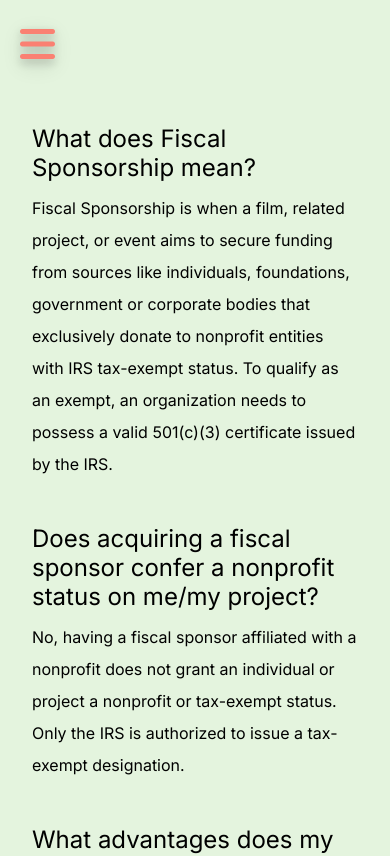
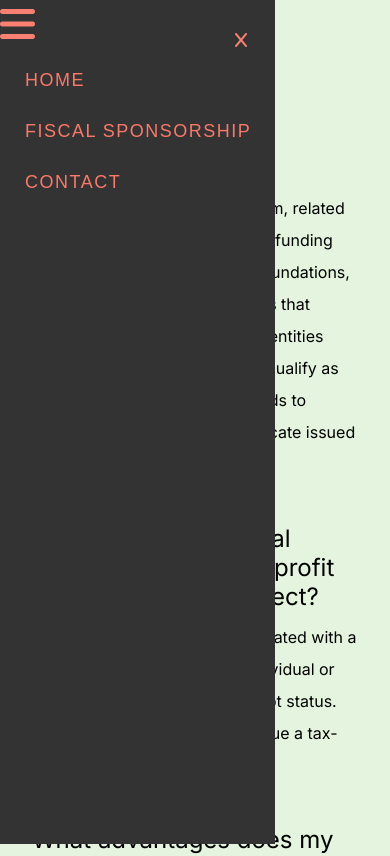
Before and after one commit to elise213/ricky2, a Next.js app: page /fiscalFAQ in a window 390 px wide. Shown: the top 856 px of the page. Built offline with nearby package versions, Linux system fonts and the light colour scheme; a web font is replaced by a local one.

Commit message:
progress

```diff
--- a/app/components/Navbar.js
+++ b/app/components/Navbar.js
@@ -1,11 +1,13 @@
 import React, { useState, useEffect } from "react";
 import Link from "next/link";
 import styles from "../styles/navbar.css";
+import EmailList from "./EmailList";
 import Contact from "./Contact";
 
 const Navbar = () => {
-  const [isNavOpen, setIsNavOpen] = useState(false);
+  const [isNavOpen, setIsNavOpen] = useState(true);
   const [showContactModal, setShowContactModal] = useState(false);
+  const [isLargeScreen, setIsLargeScreen] = useState(window.innerWidth > 900);
 
   const toggleNav = () => {
     setIsNavOpen(!isNavOpen);
@@ -16,32 +18,56 @@ const Navbar = () => {
   };
 
   useEffect(() => {
+    const handleResize = () => {
+      setIsLargeScreen(window.innerWidth > 900);
+    };
+
+    window.addEventListener("resize", handleResize);
+
+    return () => {
+      window.removeEventListener("resize", handleResize);
+    };
+  }, []);
+
+  useEffect(() => {
+    if (isLargeScreen) {
+      setIsNavOpen(true); // Always open if it's a large screen
+    }
+  }, [isLargeScreen]);
+
+  useEffect(() => {
+    if (!isLargeScreen) {
       const handleClickOutside = (event) => {
         const nav = document.querySelector(".new-navbar");
         if (nav && !nav.contains(event.target) && isNavOpen) {
           setIsNavOpen(false);
         }
       };
-
       document.addEventListener("click", handleClickOutside);
       return () => {
         document.removeEventListener("click", handleClickOutside);
       };
-  }, [isNavOpen]);
+    }
+  }, [isNavOpen, isLargeScreen]);
 
   useEffect(() => {
     const body = document.body;
-    if (isNavOpen || showContactModal) {
+    if ((!isLargeScreen && isNavOpen) || showContactModal) {
       body.classList.add("no-scroll");
     } else {
       body.classList.remove("no-scroll");
     }
-  }, [isNavOpen, showContactModal]);
+  }, [isNavOpen, showContactModal, isLargeScreen]);
 
   return (
-    <div>
+    <div className="nav-container">
+      <nav className={`new-navbar ${isNavOpen ? "open" : ""}`}>
+        {!isLargeScreen && (
           <div className="menu-icon" onClick={toggleNav}>
-        <div className="open-icon" onClick={() => setIsNavOpen(true)}>
+            <div
+              className={`open-icon ${!isNavOpen ? "closed" : ""}`}
+              onClick={() => setIsNavOpen(true)}
+            >
               <i className="fas fa-bars"></i>
             </div>
             <div className={`close-icon ${isNavOpen ? "open" : ""}`}>
@@ -50,23 +76,14 @@ const Navbar = () => {
               </span>
             </div>
           </div>
-      <nav className={`new-navbar ${isNavOpen ? "open" : ""}`}>
+        )}
+
         <div className={`navbar-content ${isNavOpen ? "open" : ""}`}>
           <span className="nav-item" onClick={() => setIsNavOpen(false)}>
             <Link href="/" passHref className="nav-item">
               HOME
             </Link>
           </span>
-          {/* <span className="nav-item" onClick={() => setIsNavOpen(false)}>
-            <Link href="/screenings" passHref className="nav-item">
-              SCREENINGS AND EVENTS
-            </Link>
-          </span> */}
-          {/* <span className="nav-item" onClick={() => setIsNavOpen(false)}>
-            <Link href="/workshops" passHref className="nav-item">
-              WORKSHOPS & CLASSES
-            </Link>
-          </span> */}
 
           <span className="nav-item" onClick={() => setIsNavOpen(false)}>
             <Link href="/fiscal" passHref className="nav-item">
@@ -88,7 +105,20 @@ const Navbar = () => {
               ABOUT
             </Link>
           </span> */}
+          {/* <span className="nav-item" onClick={() => setIsNavOpen(false)}>
+                <Link href="/screenings" passHref className="nav-item">
+                  SCREENINGS AND EVENTS
+                </Link>
+              </span> */}
+          {/* <span className="nav-item" onClick={() => setIsNavOpen(false)}>
+                <Link href="/workshops" passHref className="nav-item">
+                  WORKSHOPS & CLASSES
+                </Link>
+              </span> */}
         </div>
+        {isLargeScreen && (
+          <img src="/img/logo2.png" alt="CCEA Logo" className="navbar-logo" />
+        )}
       </nav>
 
       {showContactModal && (
--- a/app/globals.css
+++ b/app/globals.css
@@ -85,7 +85,7 @@ main {
 }
 
 .about {
-  margin: 0px 200px;
+  margin: 0px 150px;
   text-align: justify;
   max-width: 700px;
 }
@@ -93,7 +93,7 @@ main {
 .about span {
   font-family: "Urbanist", sans-serif;
   line-height: 2;
-  font-size: 22px;
+  font-size: 18px;
   letter-spacing: 1.2px;
   font-weight: 400;
 }
@@ -197,18 +197,11 @@ textarea {
   padding: 0;
 }
 
-@media screen and (max-width: 1100px) {
-  .about {
-    margin: 0px 150px !important;
-  }
-}
-
 #contactTextArea {
   min-height: 100px;
 }
 
 .movie-scroll-labels {
-  margin-top: 120px;
   display: flex;
   justify-content: center;
 }
@@ -247,7 +240,24 @@ textarea {
 .scroll-search-results::-webkit-scrollbar-thumb {
   background: transparent;
 }
-@media screen and (max-width: 900px) {
+
+.screenings-div {
+  margin-top: 50px;
+}
+
+@media screen and (max-width: 1300px) {
+  .movie-scroll-labels p {
+    font-size: 35px !important;
+  }
+}
+
+@media screen and (max-width: 1100px) {
+  .about {
+    margin: 0px 150px !important;
+  }
+}
+
+@media screen and (max-width: 1000px) {
   .about {
     margin: 0 80px !important;
   }
@@ -257,7 +267,7 @@ textarea {
   }
 
   .movie-scroll-labels p {
-    font-size: 35px !important;
+    font-size: 30px !important;
   }
 
   .movie-scroll-labels {
--- a/app/styles/emailList.css
+++ b/app/styles/emailList.css
@@ -70,9 +70,5 @@
 }
 
 .email-logo {
-  width: 200px;
-  /* position: absolute; */
-  /* z-index: 9999; */
-  /* top: -78px; */
-  /* right: 25px; */
+  width: 150px;
 }
--- a/app/styles/highlights.css
+++ b/app/styles/highlights.css
@@ -8,7 +8,7 @@
   border-radius: 3%;
   position: relative;
   padding: 10px;
-  width: 200px;
+  width: 170px;
   height: 200px;
 }
 
--- a/app/styles/navbar.css
+++ b/app/styles/navbar.css
@@ -1,43 +1,33 @@
 @import url("https://cdnjs.cloudflare.com/ajax/libs/font-awesome/6.0.0-beta3/css/all.min.css");
 
-.navbar {
-  min-height: 60px;
-  font-family: "Urbanist", sans-serif;
-  background-color: transparent;
-  margin: 0 0 40px 0;
-  box-sizing: border-box;
-  align-items: center;
-  width: 100vw;
+.no-scroll {
+  overflow: hidden;
+  height: 100%;
 }
 
-.nav-content {
-  display: flex;
-  justify-content: space-around;
-  font-family: "Urbanist", sans-serif;
-  position: absolute;
-  top: 40px;
+.nav-container {
+  width: 100%;
 }
 
 .new-navbar {
-  width: 275px;
-  position: fixed;
-  top: 0;
-  left: -275px;
-  height: 100%;
-  background-color: #333;
+  display: flex;
+  justify-content: space-between;
   transition: left 0.3s ease;
-  z-index: 10000;
 }
 
 .new-navbar.open {
   left: 0;
+  background-color: rgb(228, 244, 222);
 }
 
 .navbar-content {
   display: flex;
-  flex-direction: column;
-  align-items: flex-start;
-  padding: 100px 20px 20px 20px;
+  align-items: center;
+  padding: 20px;
+}
+
+.navbar-content.open {
+  display: flex;
 }
 
 .active {
@@ -51,7 +41,6 @@
   color: var(--color1);
   text-decoration: none;
   font-size: 18px;
-  justify-self: center;
   z-index: 999;
   margin-bottom: 20px;
 }
@@ -59,7 +48,7 @@
 .nav-item:hover,
 .nav-item a:hover {
   cursor: pointer;
-  color: lightgreen !important;
+  color: lightgreen;
 }
 
 .nav-btn:active {
@@ -68,67 +57,41 @@
   color: #ffc400;
 }
 
+.navbar-logo {
+  height: 70px;
+  margin: 20px 30px;
+}
+
 .navbar-logo:hover {
   cursor: pointer;
 }
 
-.navbar-logo {
-  height: 100%;
-  object-fit: cover;
+.icons {
+  color: white;
 }
 
-.icons {
-  color: white !important;
-}
-
-@media screen and (max-width: 900px) {
-  .navbar-collapse {
-    flex-basis: 100%;
-    flex-grow: 1;
-    display: flex;
-    align-items: flex-end !important;
-    flex-direction: column;
-    padding: 5px;
-  }
-
-  .nav-content {
-    flex-direction: column !important;
-  }
-
-  .navbar {
-    border: none !important;
-    margin: 0px !important;
-  }
+.nav-item {
+  margin: 0 20px;
 }
 
 .close-icon,
 .open-icon {
   position: absolute;
+  left: -40px;
+  top: 30px;
+  transition: left 0.3s ease !important;
+  z-index: 100001;
   color: salmon;
-  /* color: rgb(249, 226, 199); */
-  text-shadow: 0 4px 8px rgba(0, 0, 0, 0.2), 0 6px 20px rgba(0, 0, 0, 0.19);
-}
-
-.close-icon {
-  font-size: 30px;
-  left: -40px;
-  top: 55px;
-  z-index: 10001;
-  transition: left 0.3s ease;
-  /* margin-top: 35px; */
 }
 
 .close-icon.open {
-  left: 210px;
+  left: 200px;
+  transition: left 0.3s ease;
 }
 
-.open-icon {
-  top: 5px;
-  left: 15px;
-  font-size: 60px !important;
-  font-weight: bolder;
-  z-index: 1009;
-  margin: 20px;
+.open-icon.closed {
+  left: 300px;
+  transition: left 0.3s ease;
 }
 
 .modal-contact {
@@ -138,12 +101,9 @@
   height: 100vh;
   width: 100vw;
   position: fixed;
-  z-index: 9999;
+  z-index: 9998;
+  background-color: rgba(128, 128, 128, 1);
   border: none;
-  background-color: rgba(128, 128, 128, 1);
-  z-index: 9998;
-  top: 0;
-  left: 0;
 }
 
 .modal-open {
@@ -162,7 +122,6 @@
 .close-div {
   display: flex;
   justify-content: flex-end;
-  flex-grow: 1;
 }
 
 .close {
@@ -181,19 +140,105 @@
   cursor: pointer;
 }
 
+@media screen and (max-width: 900px) {
+  .new-navbar {
+    width: 275px !important;
+    position: fixed;
+    top: 0;
+    left: -275px !important;
+    height: 100%;
+    z-index: 10000;
+    display: flex;
+    justify-content: flex-start;
+    transition: left 0.3s ease;
+  }
+
+  .new-navbar.open {
+    background-color: #333;
+    left: 0 !important;
+    transition: left 0.3s ease;
+  }
+
+  .navbar-content {
+    flex-direction: column;
+    padding: 5px;
+    align-items: flex-start !important;
+    margin: 50px 0 0 20px;
+  }
+
+  .nav-item {
+    margin: 15px 0;
+  }
+
+  .nav-container {
+    height: 100vh;
+    position: absolute;
+  }
+
+  .close-icon,
+  .open-icon {
+    left: -40px;
+  }
+
+  .close-icon.open {
+    left: 235px;
+  }
+
+  .open-icon.closed {
+    left: 300px;
+  }
+}
+
 @media screen and (max-width: 1000px) {
   .open-icon {
-    font-size: 40px !important;
+    font-size: 40px;
+  }
+}
+
+@media screen and (max-width: 900px) {
+  .nav-container {
+    height: 100vh;
+    position: absolute;
+  }
+
+  .new-navbar.open {
+    left: 0;
+    background-color: #333;
+  }
+
+  .navbar-content {
+    flex-direction: column;
+    padding: 5px;
+  }
+
+  .nav-item {
+    margin: 15px 0;
+  }
+
+  .close-icon,
+  .open-icon {
+    transition: left 0.3s ease;
+  }
+
+  .close-icon {
+    left: -40px !important;
+  }
+
+  .close-icon.open {
+    left: 235px !important;
+  }
+
+  .open-icon.closed {
+    left: 300px !important;
   }
 }
 
 @media screen and (max-width: 700px) {
   .modal-content-contact {
-    width: 100% !important;
+    width: 100%;
   }
 
   .close {
-    position: absolute !important;
     right: 20px;
     top: 20px;
   }
@@ -201,7 +246,7 @@
 
 @media screen and (max-width: 400px) {
   .open-icon {
-    top: 0 !important;
-    left: 0 !important;
+    top: 0;
+    left: 0;
   }
 }
--- a/app/styles/video.css
+++ b/app/styles/video.css
@@ -4,7 +4,8 @@
   justify-content: center;
   align-items: center;
   box-sizing: border-box;
-  margin: 120px 150px 50px 150px;
+  margin: 70px 150px 50px;
+
   -webkit-mask-image: url("../../public/img/CCEA2.png");
   mask-image: url("../../public/img/CCEA2.png");
   -webkit-mask-position: center center;
```
Also changed, not shown: app/context/store.jsx (+14 -14 lines), app/fiscal/page.js (+5 -5 lines), app/page.js (+3 -8 lines), app/styles/front-page-card.css (+19 -3 lines), app/styles/movie-card.css (+0 -15 lines). Lines whose indentation alone changed are shown as unchanged.
